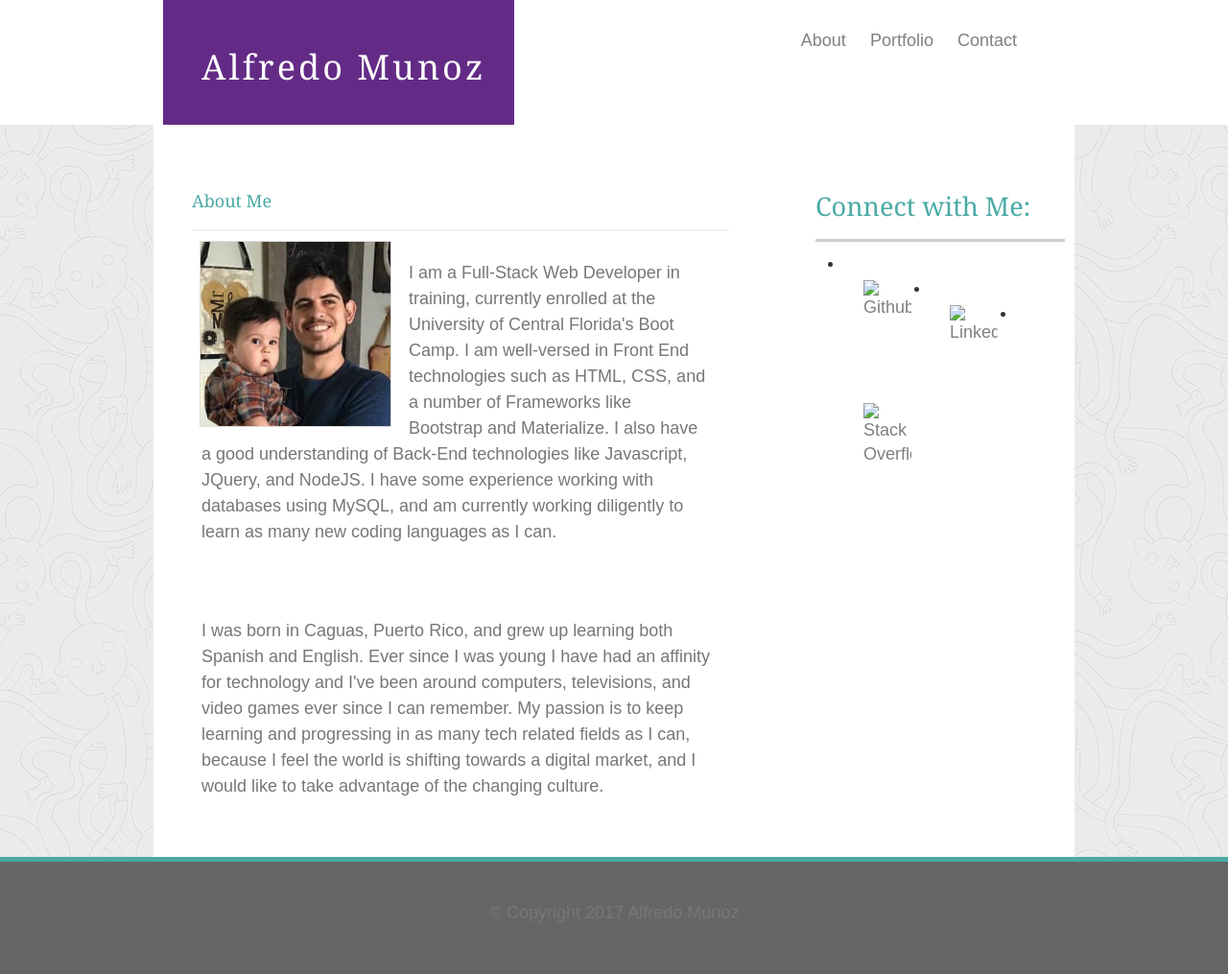
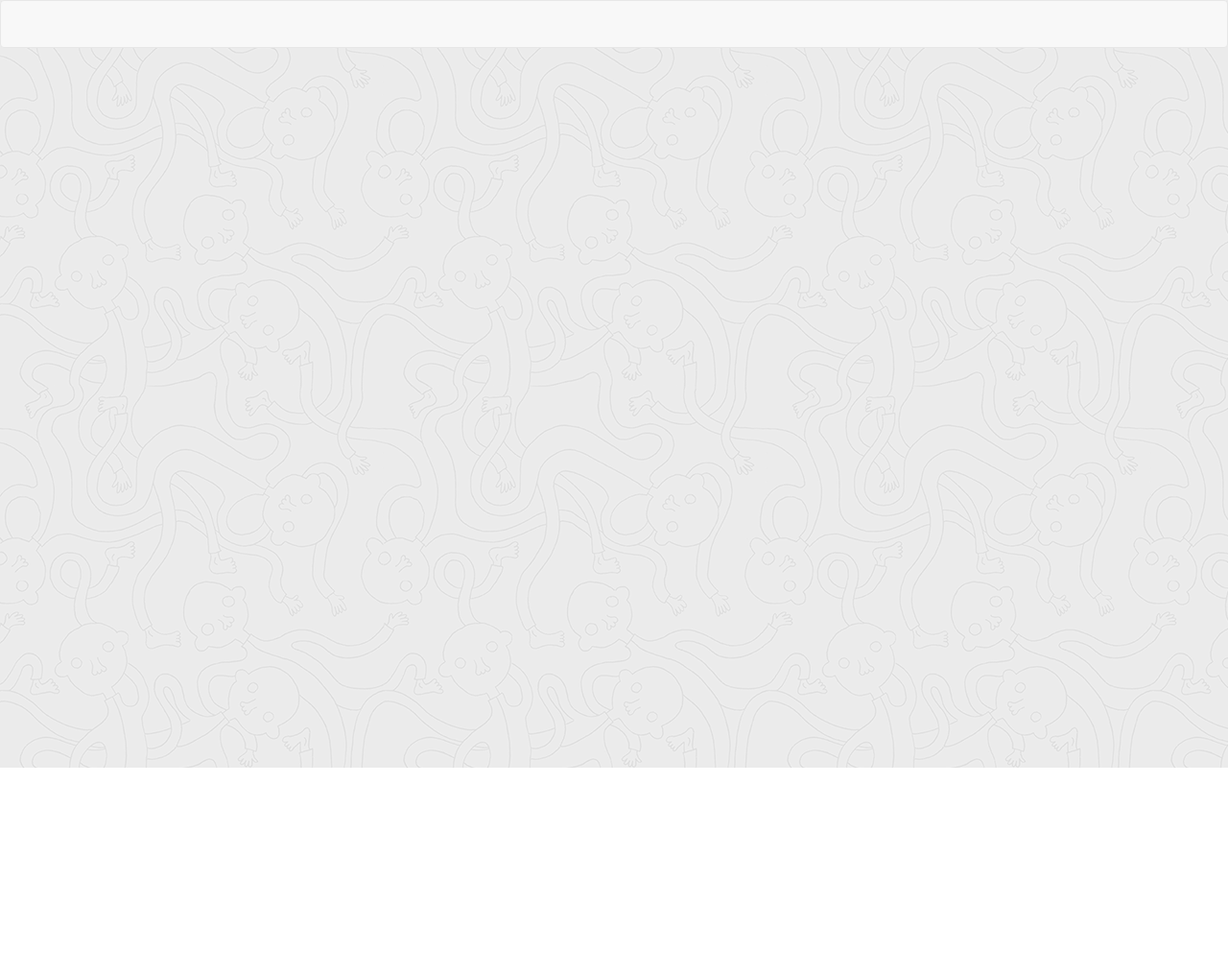
Before and after one commit to AlfredoM1124/Responsive_Portfolio, a plain HTML site: page index.html in a window 1280 px wide. Shown: the whole page at 96% size. After the commit the page ends 800 px from the top, so only its background shows below. Drawn offline with nearby package versions, Linux system fonts and the light colour scheme; files whose address does not match are found by name.

Commit message:
Body wiped clean for index, restarting fresh.

```diff
--- a/index.html
+++ b/index.html
@@ -14,59 +14,18 @@
 
 	<title>About Alfredo</title>
 
-</head>
+	</head>
 
-<body>
+	<body>
+		<!-- Start of Navbar-->
+		<div class="navbar navbar-default">
+			<div class="navbar-header">
 
+			</div> <!-- /.header-->
+		</div>
+		<!-- End of  Navbar-->
 
-<header>
-<div id="headerDiv">
-	<div id="nameSquare">
-		<h1 id="AlfredoM">Alfredo Munoz</h1>
-	</div>
-	<div id="nav">
-		<ul class="navLinks">
-			<li id="aboutNav"><a href="index.html">About</a></li>
-			<li id="portfolioNav"><a href="portfolio.html">Portfolio</a></li>
-			<li id="contactNav"><a href="contact.html">Contact</a></li>
-		</ul>
-	</div>
-</div>
-</header>
-
-<!-- End Header Content - Begin Main Body -->
-
-<div id="fullWrap">
-	<section id="mainContent">
-		<div id="aboutMe">
-			<h3>About Me</h3>
-				<img id="headshot" src="assets/images/MyBestPic.jpg" alt="Photo of me">
-				<p class="bodyText">
-				I am a Full-Stack Web Developer in training, currently enrolled at the University of Central Florida's Boot Camp. I am well-versed in Front End technologies such as HTML, CSS, and a number of Frameworks like Bootstrap and Materialize. I also have a good understanding of Back-End technologies like Javascript, JQuery, and NodeJS. I have some experience working with databases using MySQL, and am currently working diligently to learn as many new coding languages as I can.
-				</p>
-					<br>
-				<p class="bodyText">
-				I was born in Caguas, Puerto Rico, and grew up learning both Spanish and English. Ever since I was young I have had an affinity for technology and I've been around computers, televisions, and video games ever since I can remember. My passion is to keep learning and progressing in as many tech related fields as I can, because I feel the world is shifting towards a digital market, and I would like to take advantage of the changing culture.
-				</p>
-		</div>
-		<div id="connect">
-			<h2>Connect with Me:</h2>
-			<ul>
-				<li><a href="https://github.com/AlfredoM1124"><img class="smLogo" src="assets/images/GitHub64px.png" alt="Github"></a></li>
-				<li><a href="https://www.linkedin.com/in/alfredo-munoz-perez/"><img class="smLogo" src="assets/images/LinkedIn54px.png" alt="LinkedIn"></a></li>
-				<li><a href=https://stackoverflow.com/users/8262325/alfredo-munoz><img class="smLogo" src="assets/images/so-icon.png" alt="Stack Overflow"></a></li>
-			</ul>
-		</div>
-	</section>
-</div>
-
-<!-- Begin Footer -->
-
-<section id="footer">
-
-	<p>&copy; Copyright 2017 Alfredo Munoz</p>
-
-</section>
-
-</body>
+		<!-- Begin Footer-->
+		<!-- End footer-->
+	</body>
 </html>
```
Also changed, not shown: portfolio.html (+3 -3 lines).
